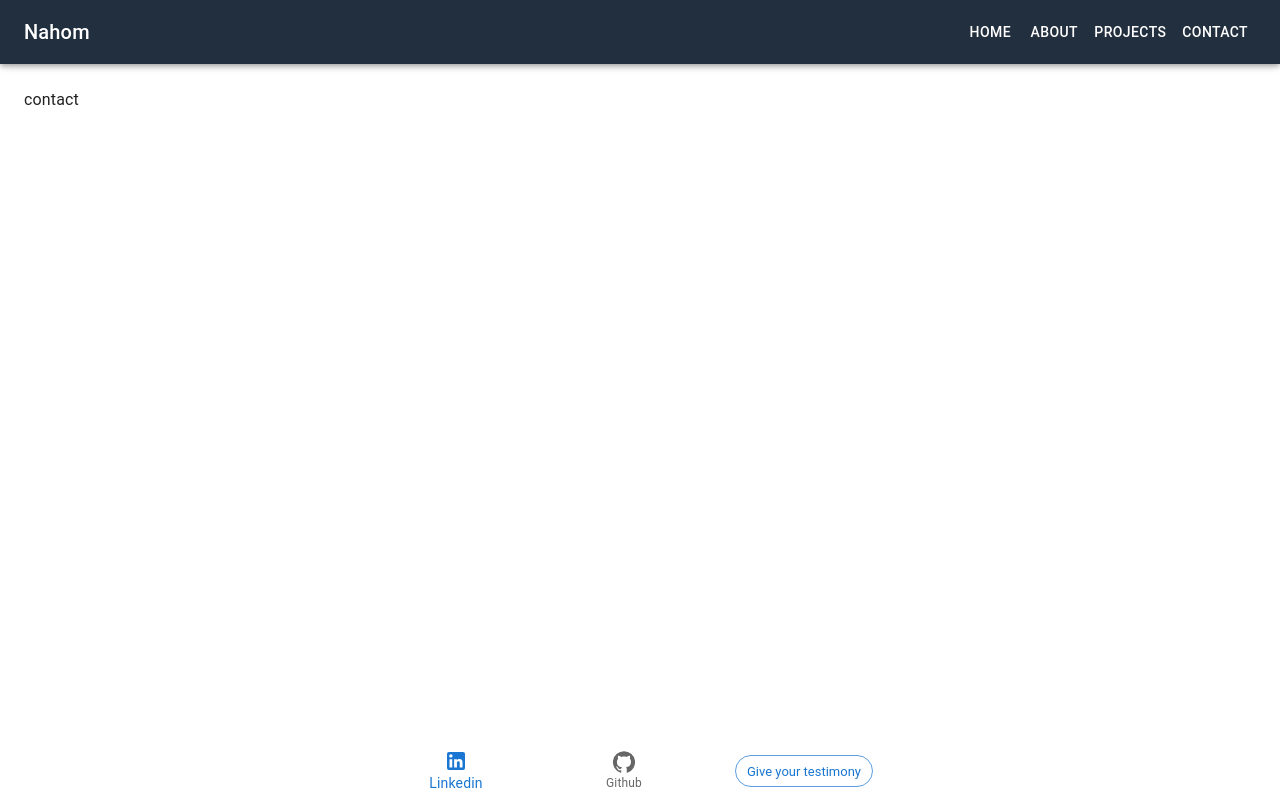
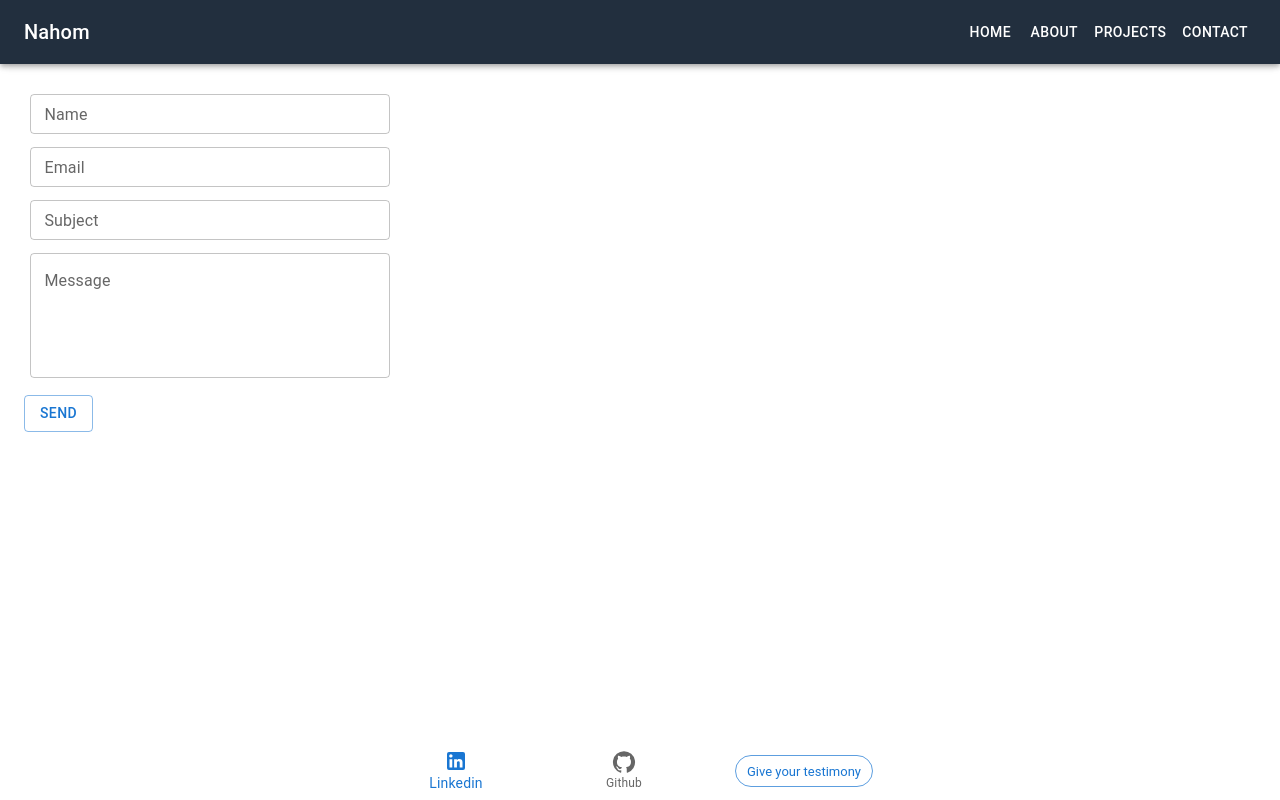
Before and after one commit to nahomzoe/nahom-s-Profile-MUI-React, a React (Create React App) app: page /contact in a window 1280 px wide. Built offline with nearby package versions, Linux system fonts and the light colour scheme.

Commit message:
contact form added and implemented using emailJs liabray

```diff
--- a/package.json
+++ b/package.json
@@ -14,14 +14,17 @@
     "@testing-library/react": "^13.3.0",
     "@testing-library/user-event": "^13.5.0",
     "axios": "^0.27.2",
+    "emailjs-com": "^3.2.0",
     "firebase": "^9.16.0",
     "notistack": "^2.0.8",
     "react": "^18.2.0",
     "react-dom": "^18.2.0",
+    "react-hook-form": "^7.43.1",
     "react-icons": "^4.7.1",
     "react-router": "^6.3.0",
     "react-router-dom": "^6.3.0",
     "react-scripts": "5.0.1",
+    "react-toastify": "^9.1.1",
     "styled-components": "^5.3.6",
     "web-vitals": "^2.1.4"
   },
--- a/src/components/About.js
+++ b/src/components/About.js
@@ -34,6 +34,7 @@ export default function About() {
       </CardContent> */}
         </Card>
       </Grid>
+
       <Grid item xs={8}>
         <Typography variant="body2" color="text.secondary">
           <Typography gutterBottom variant="h5" component="div">
--- a/src/components/Contact.js
+++ b/src/components/Contact.js
@@ -1,5 +1,146 @@
+import { useForm } from "react-hook-form";
+import emailjs from "emailjs-com";
+import { ToastContainer, toast } from "react-toastify";
+import "react-toastify/dist/ReactToastify.min.css";
+import Box from "@mui/material/Box";
+import TextField from "@mui/material/TextField";
+import Button from "@mui/material/Button";
+
 const Contact = () => {
-  return <div>contact</div>;
+  const {
+    register,
+    handleSubmit,
+    reset,
+    formState: { errors },
+  } = useForm();
+
+  // Function that displays a success toast on bottom right of the page when form submission is successful
+  const toastifySuccess = () => {
+    toast("Form sent!", {
+      position: "bottom-right",
+      autoClose: 5000,
+      hideProgressBar: true,
+      closeOnClick: true,
+      pauseOnHover: true,
+      draggable: false,
+      className: "submit-feedback success",
+      toastId: "notifyToast",
+    });
+  };
+
+  // Function called on submit that uses emailjs to send email of valid contact form
+  const onSubmit = async (data) => {
+    // Destrcture data object
+    const { name, email, subject, message } = data;
+    try {
+      const templateParams = {
+        name,
+        email,
+        subject,
+        message,
+      };
+
+      await emailjs.send(
+        "service_5lv975g",
+        "template_fa4aafi",
+        templateParams,
+        "syQYTp1OfrF9qNutv"
+        // process.env.REACT_APP_SERVICE_ID,
+        // process.env.REACT_APP_TEMPLATE_ID,
+
+        // process.env.REACT_APP_USER_ID
+      );
+
+      reset();
+      toastifySuccess();
+    } catch (e) {
+      console.log(e);
+    }
+  };
+
+  return (
+    <Box
+      component="form"
+      sx={{
+        "& .MuiTextField-root": { m: 0.8, width: "40ch" },
+      }}
+      noValidate
+      autoComplete="off"
+    >
+      <form id="contact-form" onSubmit={handleSubmit(onSubmit)} noValidate>
+        <div>
+          <TextField
+            label="Name"
+            name="name"
+            id="outlined-size-small"
+            size="small"
+            {...register("name", {
+              required: {
+                value: true,
+                message: "Please enter your name",
+              },
+              maxLength: {
+                value: 30,
+                message: "Please use 30 characters or less",
+              },
+            })}
+          />
+        </div>
+        <div>
+          <TextField
+            label="Email"
+            name="email"
+            id="outlined-size-small"
+            size="small"
+            {...register("email", {
+              required: true,
+              pattern:
+                /^[a-zA-Z0-9.!#$%&’*+/=?^_`{|}~-]+@[a-zA-Z0-9-]+(?:\.[a-zA-Z0-9-]+)*$/,
+            })}
+          />
+        </div>
+        <div>
+          <TextField
+            label="Subject"
+            name="subject"
+            id="outlined-size-small"
+            size="small"
+            {...register("subject", {
+              required: {
+                value: true,
+                message: "Please enter a subject",
+              },
+              maxLength: {
+                value: 75,
+                message: "Subject cannot exceed 75 characters",
+              },
+            })}
+          />
+        </div>
+        <div>
+          <TextField
+            id="outlined-multiline-static"
+            label="Message"
+            name="message"
+            multiline
+            rows={4}
+            {...register("message", {
+              required: true,
+            })}
+          />
+        </div>
+        <Button
+          variant="outlined"
+          color="primary"
+          style={{ marginTop: "0.7rem" }}
+          value="Submit"
+          onClick={handleSubmit(onSubmit)}
+        >
+          Send
+        </Button>
+      </form>
+    </Box>
+  );
 };
 
 export default Contact;
```
Also changed, not shown: 2 other files (tests, documents, lock files or other folders).
